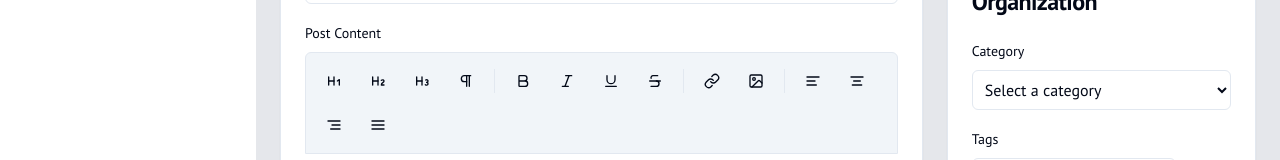
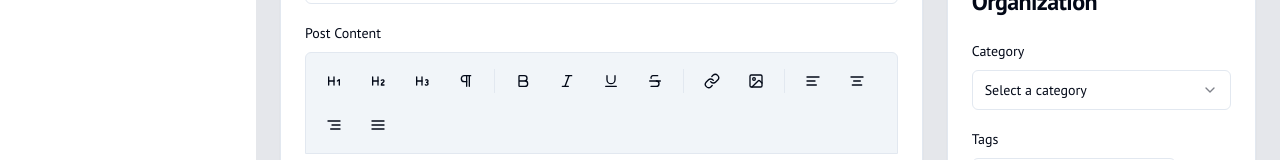
Before and after one commit to amajworld/amaj-world-project, a Next.js app: page /admin/posts/new in a window 1280 px wide. Shown: the part 467-627 px from the top of the page. Built offline with nearby package versions, Linux system fonts and the light colour scheme.

Commit message:
তুই ভাই এ জায়গাতে যেন পোস্ট করা যায় সেই ব্যবস্থা কর

```diff
--- a/src/app/admin/posts/[id]/PostEditor.tsx
+++ b/src/app/admin/posts/[id]/PostEditor.tsx
@@ -3,7 +3,7 @@
 
 import React, { useState, useEffect, useCallback } from 'react';
 import { useRouter } from 'next/navigation';
-import { useEditor, EditorContent, BubbleMenu } from '@tiptap/react';
+import { useEditor, EditorContent } from '@tiptap/react';
 import StarterKit from '@tiptap/starter-kit';
 import Underline from '@tiptap/extension-underline';
 import TextAlign from '@tiptap/extension-text-align';
@@ -22,7 +22,7 @@ import { Badge } from '@/components/ui/badge';
 import type { Post } from '@/data/posts';
 import { menuData } from '@/data/menu';
 import { Textarea } from '@/components/ui/textarea';
-import { Select, SelectContent, SelectItem, SelectTrigger, SelectValue } from '@/components/ui/select';
+import { Select, SelectContent, SelectItem, SelectTrigger, SelectValue, SelectGroup } from '@/components/ui/select';
 import { Popover, PopoverContent, PopoverTrigger } from '@/components/ui/popover';
 import { Calendar } from '@/components/ui/calendar';
 import { format } from 'date-fns';
@@ -330,15 +330,28 @@ export default function PostEditor({ initialPost }: { initialPost: Partial<Post>
                     <CardContent className="space-y-4">
                          <div className="space-y-2">
                             <Label htmlFor="post-category">Category</Label>
-                            <select id="post-category" value={post.category || ''} onChange={e => handleInputChange('category', e.target.value)} className="w-full p-2 border rounded-md bg-background">
-                                <option value="" disabled>Select a category</option>
-                                {menuData.filter(item => item.href !== '/').map(mainItem => {
-                                    if (mainItem.children && mainItem.children.length > 0) {
-                                        return (<optgroup key={mainItem.href} label={mainItem.label}>{mainItem.children.map(childItem => (<option key={childItem.href} value={childItem.href}>{childItem.label}</option>))}</optgroup>);
-                                    }
-                                    return (<option key={mainItem.href} value={mainItem.href}>{mainItem.label}</option>);
-                                 })}
-                            </select>
+                            <Select value={post.category || ''} onValueChange={(value) => handleInputChange('category', value)}>
+                                <SelectTrigger id="post-category">
+                                    <SelectValue placeholder="Select a category" />
+                                </SelectTrigger>
+                                <SelectContent>
+                                    {menuData.filter(item => item.href !== '/').map(mainItem => {
+                                        if (mainItem.children && mainItem.children.length > 0) {
+                                            return (
+                                                <SelectGroup key={mainItem.href}>
+                                                    <Label className="px-2 py-1.5 text-sm font-semibold">{mainItem.label}</Label>
+                                                    {mainItem.children.map(childItem => (
+                                                        <SelectItem key={childItem.href} value={childItem.href}>{childItem.label}</SelectItem>
+                                                    ))}
+                                                </SelectGroup>
+                                            );
+                                        }
+                                        return (
+                                            <SelectItem key={mainItem.href} value={mainItem.href}>{mainItem.label}</SelectItem>
+                                        );
+                                    })}
+                                </SelectContent>
+                            </Select>
                         </div>
                         <div className="space-y-2">
                             <Label htmlFor="tag-input">Tags</Label>
```
